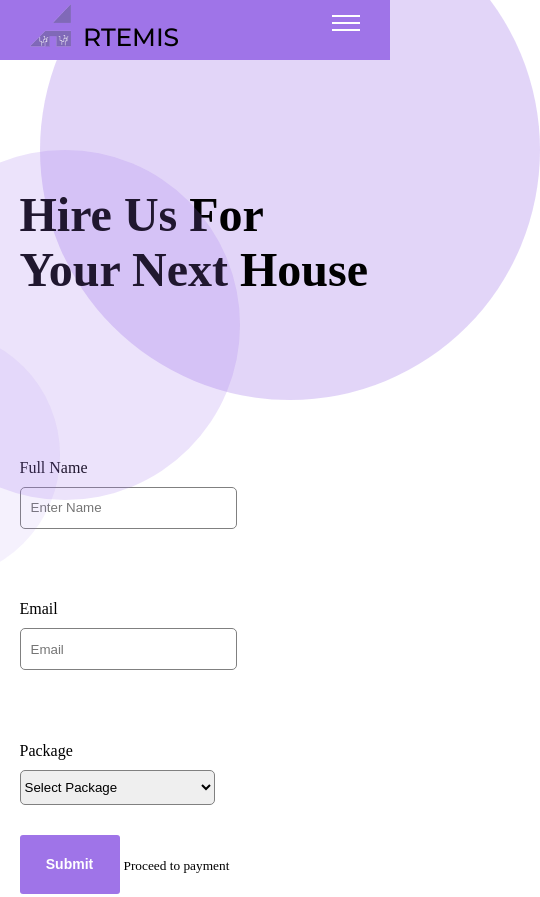
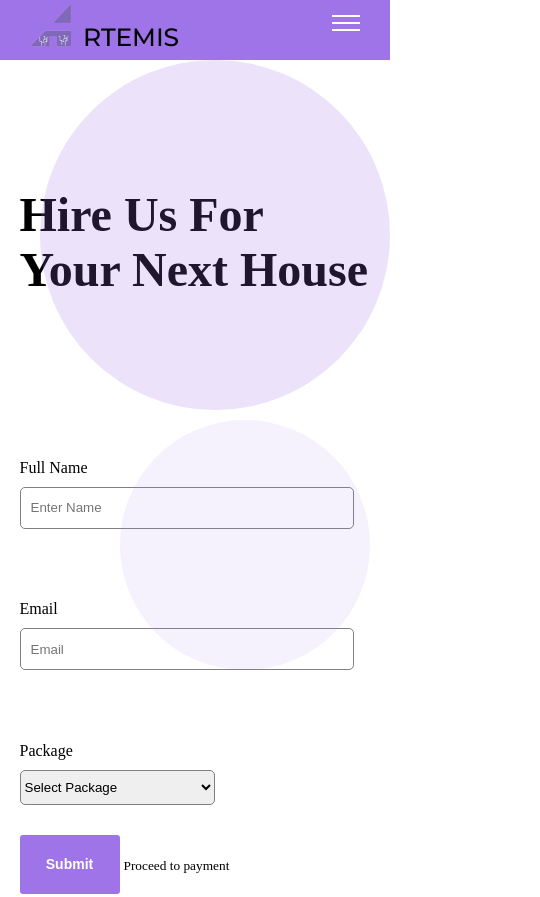
Before and after one commit to shayolaw/Artemis, a website: page hire.html in a window 390 px wide. Shown: the top 897 px of the page, 540 px wide, since content can reach past the window. Drawn offline with nearby package versions, Linux system fonts and the light colour scheme.

Commit message:
Update hire-style.css

```diff
--- a/hire-style.css
+++ b/hire-style.css
@@ -77,10 +77,21 @@ button:hover {
   border-radius: 50%;
   background-color: #9f74e8; }
 @media screen and (max-width: 768px){
-body{
-  width:100vw;
-  overflow-x:hidden;
-  }
+.big-circle{
+	display:none;
+	}
+.medium-circle{
+	top:60px;
+	right:0px;
+	}
+.small-circle{
+	top:420px;
+	right:20px;
+	}
+input{
+	width:80vw;
+}
 }
 
+
 /*# sourceMappingURL=hire-style.css.map */
```
